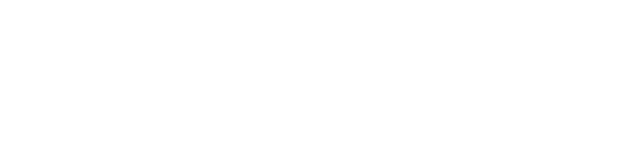
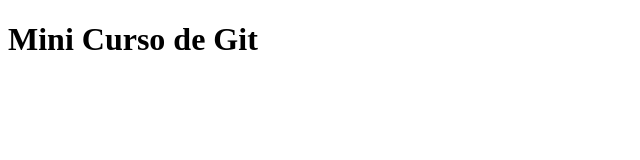
Before and after one commit to mayergabriel/mini-curso-git, a plain HTML site: page index.html in a window 1280 px wide. Shown: the whole page, without its empty margins (0-640 px from the left). Drawn offline with Linux system fonts and the light colour scheme.

Commit message:
feat: adicionado título

```diff
--- a/index.html
+++ b/index.html
@@ -6,6 +6,6 @@
     <title>Mini Curso de Git</title>
 </head>
 <body>
-
+    <h1>Mini Curso de Git</h1>
 </body>
 </html>
```
